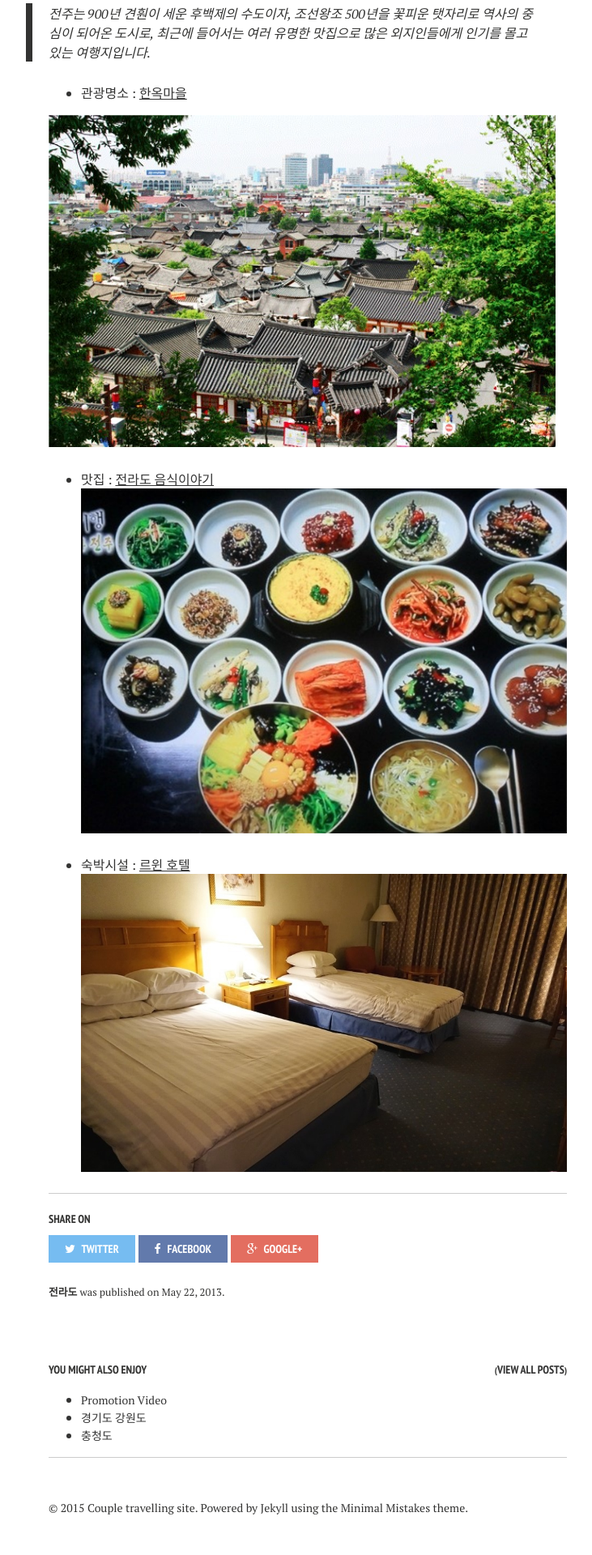
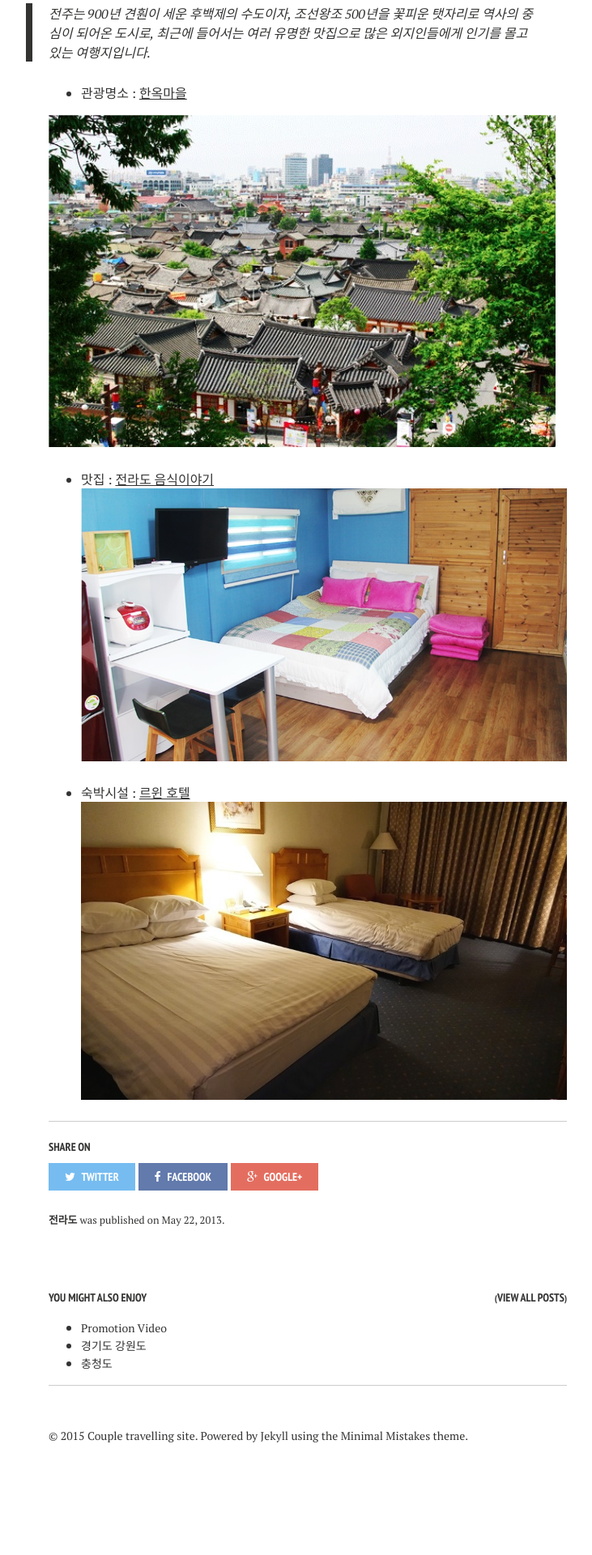
Before and after one commit to shinojin/shinojin.github.com, a Jekyll site: the page built from _posts/2013-05-22-sample-post-images.md, in a window 1280 px wide. Shown: the part 1763-3683 px from the top of the page at 81% size, without its empty margins (260-991 px from the left). Built offline with Jekyll 4.4.1, drawn with Linux system fonts in a browser that asks for light colours; nearby versions of some CDN libraries; after the commit the page ends 3594 px from its top, so only the background shows below that.

Commit message:
Update 2013-05-22-sample-post-images.md

```diff
--- a/_posts/2013-05-22-sample-post-images.md
+++ b/_posts/2013-05-22-sample-post-images.md
@@ -33,7 +33,7 @@ comments: true
 ![한옥마을](https://github.com/shinojin/shinojin.github.com/blob/master/images/jj-hanoktown.jpg?raw=true)
 
 - 맛집 : [전라도 음식이야기](www.jfoodstory.com)
-![전라도 음식이야기](https://github.com/shinojin/shinojin.github.com/blob/master/images/jj-foodstory.png?raw=true)
+![전라도 음식이야기](https://github.com/shinojin/shinojin.github.com/blob/master/images/jj-damgyang%20meta.jpg)
 
 - 숙박시설 : [르윈 호텔](http://hotellewin.com/)
 ![르윈 호텔](https://github.com/shinojin/shinojin.github.com/blob/master/images/jj-rwin.jpg?raw=true)
```
